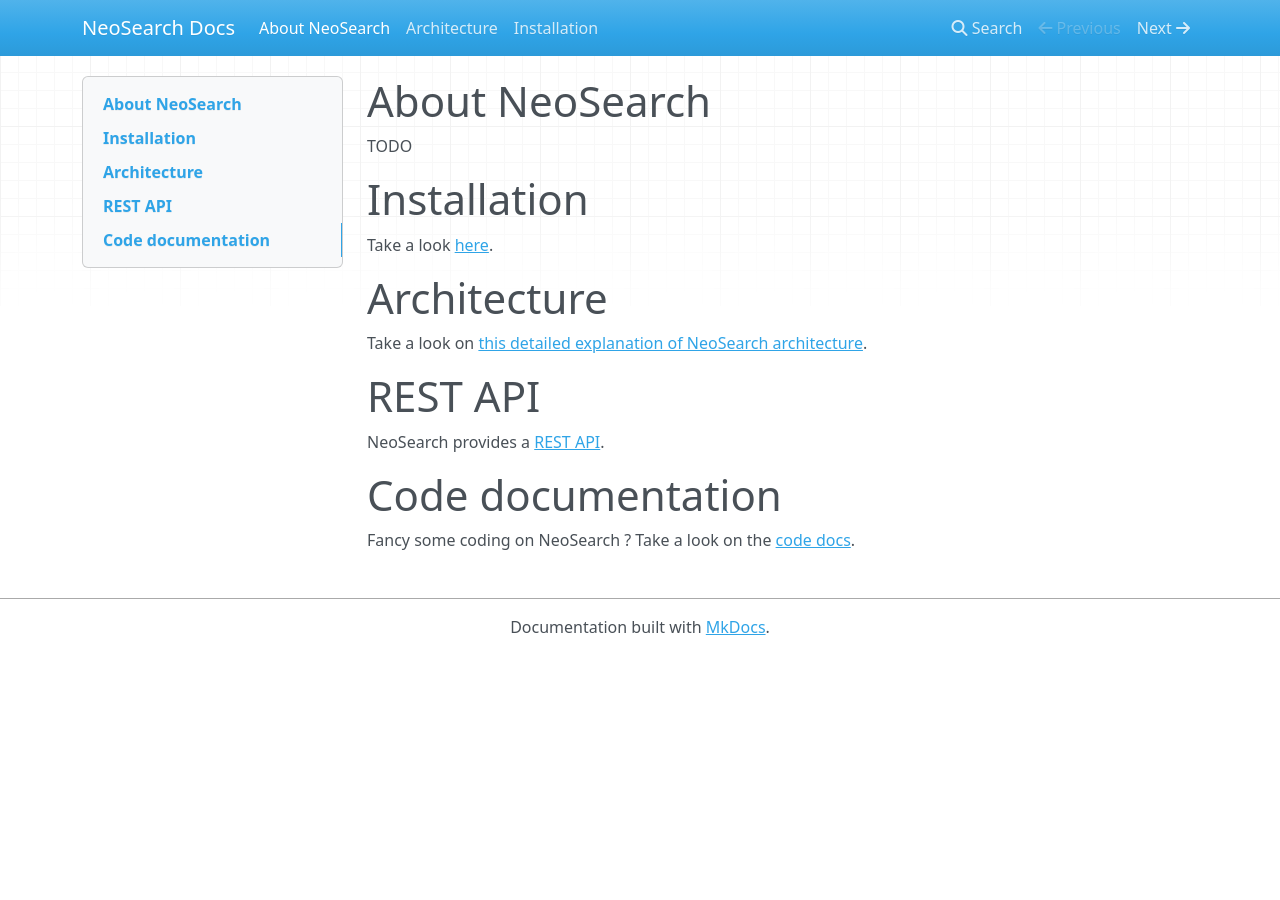
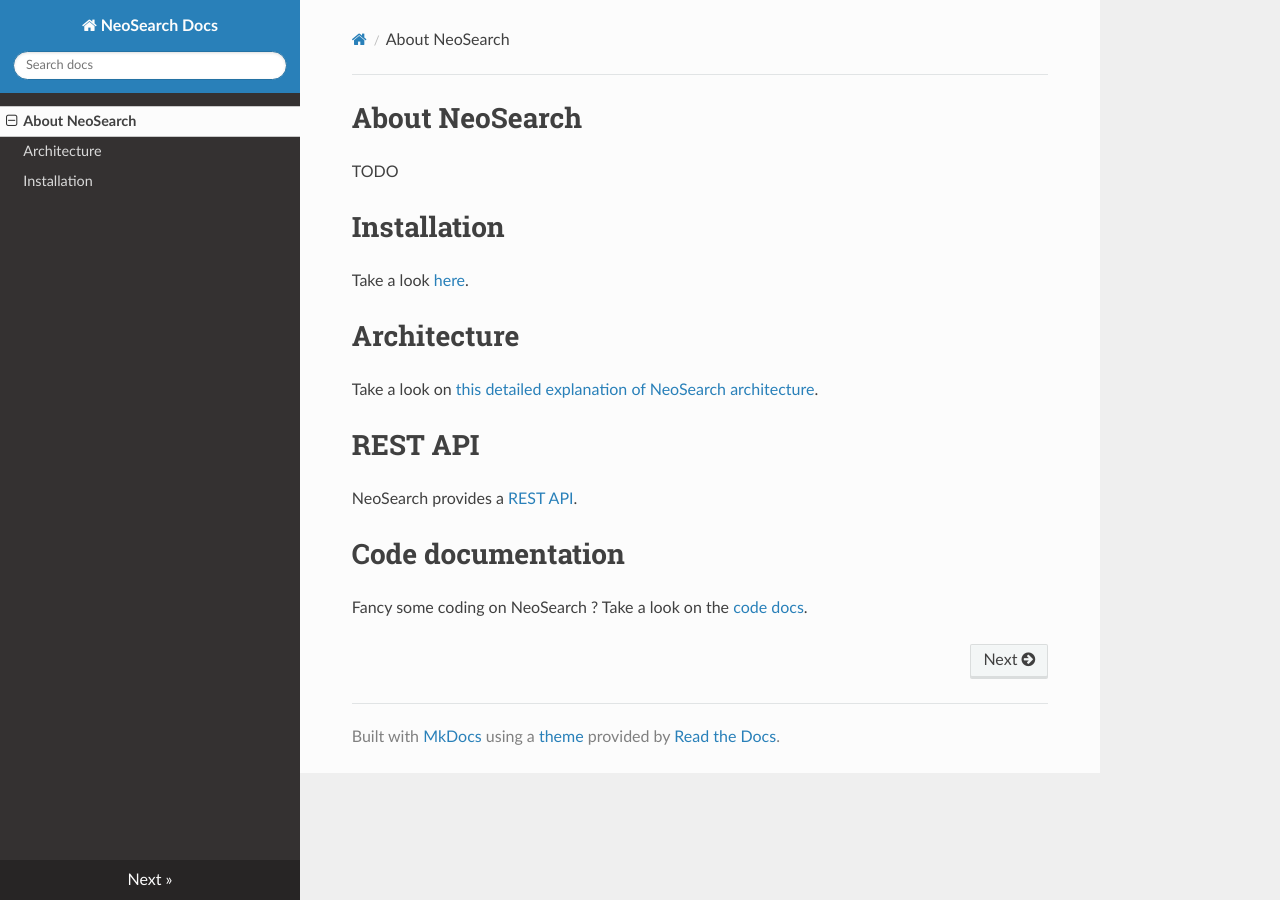
Before and after one commit to NeowayLabs/neosearch, an MkDocs documentation site: the page built from docs/index.md, in a window 1280 px wide. Built offline with MkDocs 1.6.1, drawn with Linux system fonts in a browser that asks for light colours; nearby versions of some CDN libraries; part of the change alters nothing that is shown.

Commit message:
Now we get code documentation together with other docs

```diff
--- a/docs/index.md
+++ b/docs/index.md
@@ -20,4 +20,4 @@ NeoSearch provides a [REST API](./rest/index.html).
 
 # Code documentation
 
-Fancy some coding on NeoSearch ? Take a look on the [code docs](code.html).
+Fancy some coding on NeoSearch ? Take a look on the [code docs](./code/index.html).
--- a/mkdocs.yml
+++ b/mkdocs.yml
@@ -1 +1,2 @@
 site_name: NeoSearch Docs
+theme: readthedocs
```
Also changed, not shown: 2 other files.
